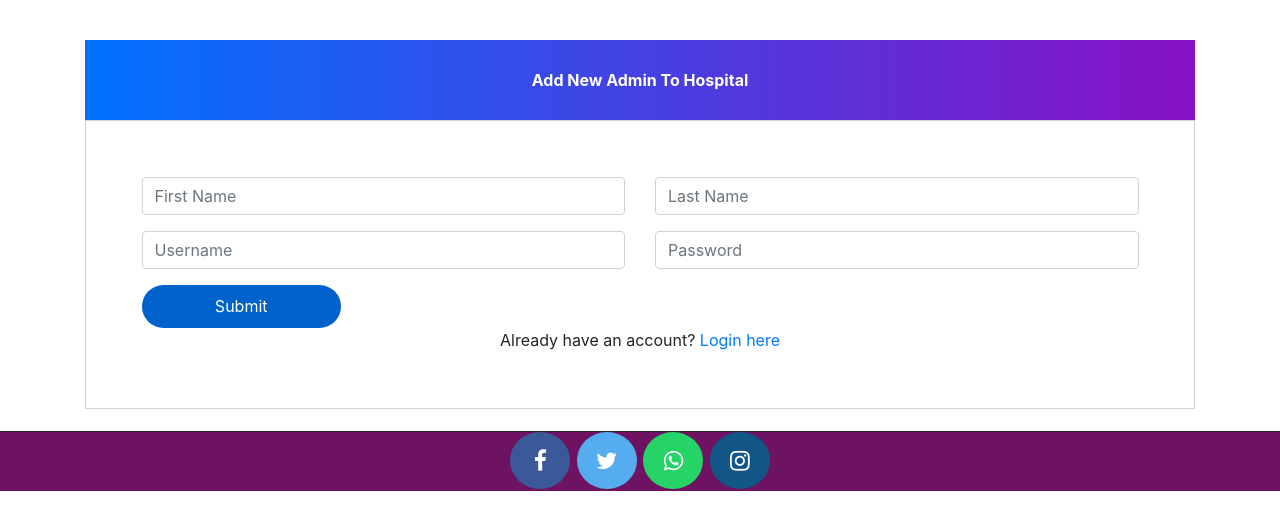
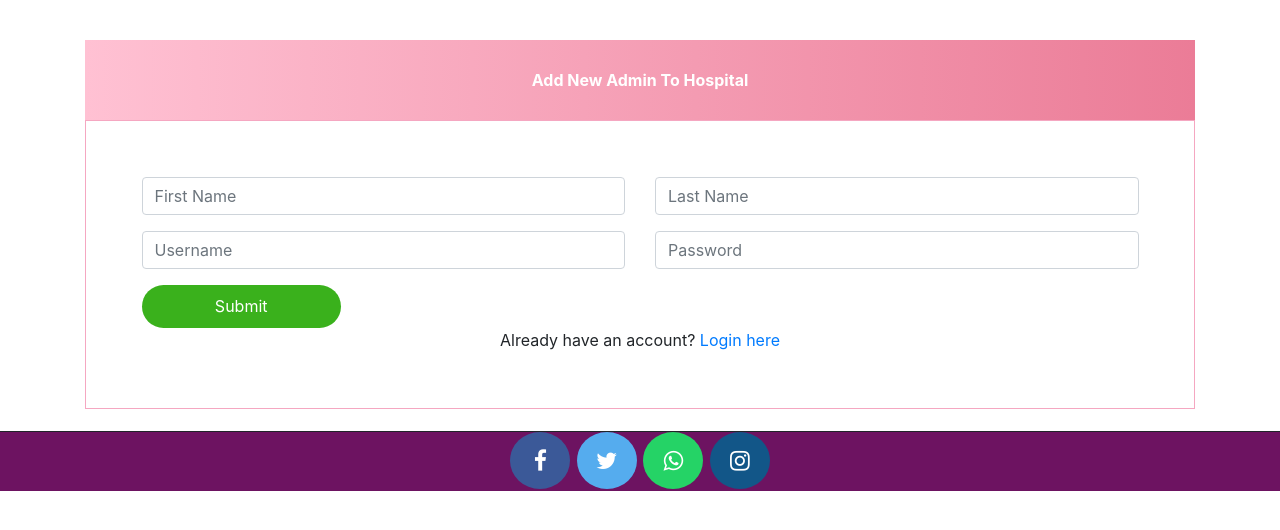
Before and after one commit to Ashsakshi19/hospitalManagementDjango, a Django app: page /adminsignup in a window 1280 px wide. Shown: the part 56-586 px from the top of the page. Run offline with Django 3.2, Linux system fonts and the light colour scheme; some libraries are stand-ins or nearby versions.

Commit message:
admin page

```diff
--- a/templates/hospital/admin_dashboard_cards.html
+++ b/templates/hospital/admin_dashboard_cards.html
@@ -38,6 +38,7 @@
       -webkit-transition: 0.5s all;
       -moz-transition: 0.5s all;
       -o-transition: 0.5s all;
+      padding: 20px 20px 20px 0px;
     }
 
     .market-update-block.clr-block-2 {
@@ -48,6 +49,7 @@
       -webkit-transition: 0.5s all;
       -moz-transition: 0.5s all;
       -o-transition: 0.5s all;
+      padding: 20px 20px 20px 0px;
     }
 
     .market-update-block.clr-block-3 {
@@ -57,6 +59,7 @@
       -webkit-transition: 0.5s all;
       -moz-transition: 0.5s all;
       -o-transition: 0.5s all;
+      padding: 20px 20px 20px 0px;
     }
 
     .market-update-block.clr-block-1:hover {
--- a/templates/hospital/adminsignup.html
+++ b/templates/hospital/adminsignup.html
@@ -9,7 +9,7 @@
   <title>HMS - Django</title>
   <style type="text/css">
     body {
-      color: #aa082e;
+      color: #f1a8d9;
       background-color: #b6bde7;
       font-family: 'Roboto', sans-serif;
     }
@@ -21,7 +21,7 @@
     .note {
       text-align: center;
       height: 80px;
-      background: -webkit-linear-gradient(left, #0072ff, #8811c5);
+      background: -webkit-linear-gradient(left, #ffc1d3, #eb7c97);
       color: #fff;
       font-weight: bold;
       line-height: 80px;
@@ -29,7 +29,7 @@
 
     .form-content {
       padding: 5%;
-      border: 1px solid #ced4da;
+      border: 1px solid #f5a7c1;
       margin-bottom: 2%;
     }
 
@@ -43,7 +43,7 @@
       padding: 1%;
       width: 20%;
       cursor: pointer;
-      background: #0062cc;
+      background: #3ab11c;
       color: #fff;
     }
   </style>
--- a/templates/hospital/footer.html
+++ b/templates/hospital/footer.html
@@ -70,7 +70,7 @@
     }
     .social{
 display: block;
-width: 30%;
+width: 100%;
 margin: auto;
 position: relative;
 bottom: 40px;
--- a/templates/hospital/navbar.html
+++ b/templates/hospital/navbar.html
@@ -29,7 +29,7 @@
 
 
   <div class="bs-example">
-    <nav class="navbar navbar-expand-md navbar-dark fixed-top" style="background:#ff8bae;">
+    <nav class="navbar navbar-expand-md navbar-dark fixed-top" style="background:#ff8aad;">
       <a href="/" class="navbar-brand">Home</a>
       <button type="button" class="navbar-toggler" data-toggle="collapse" data-target="#navbarCollapse">
         <span class="navbar-toggler-icon"></span>
```
Also changed, not shown: templates/hospital/adminlogin.html (+4 -4 lines), db.sqlite3.
